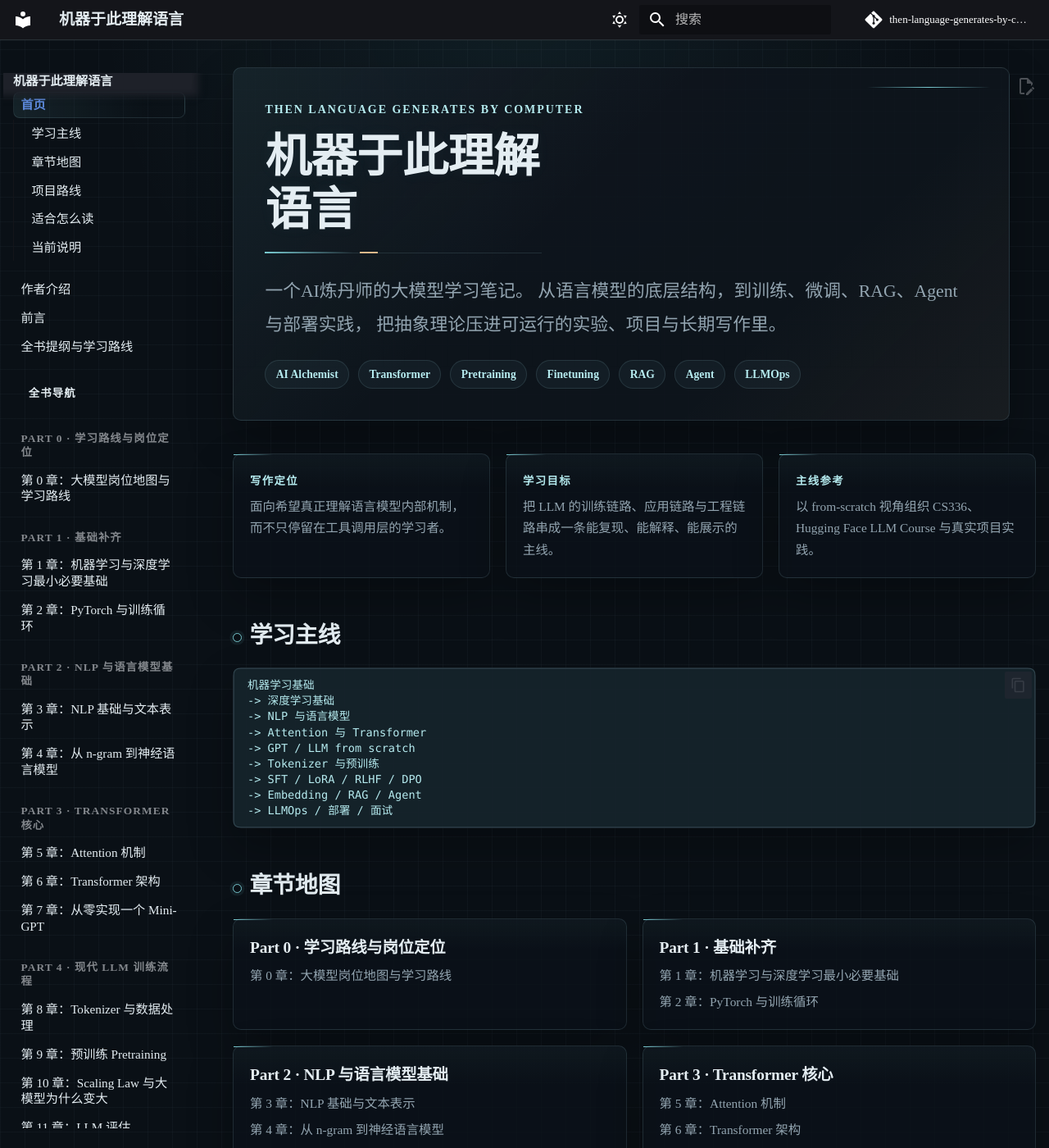
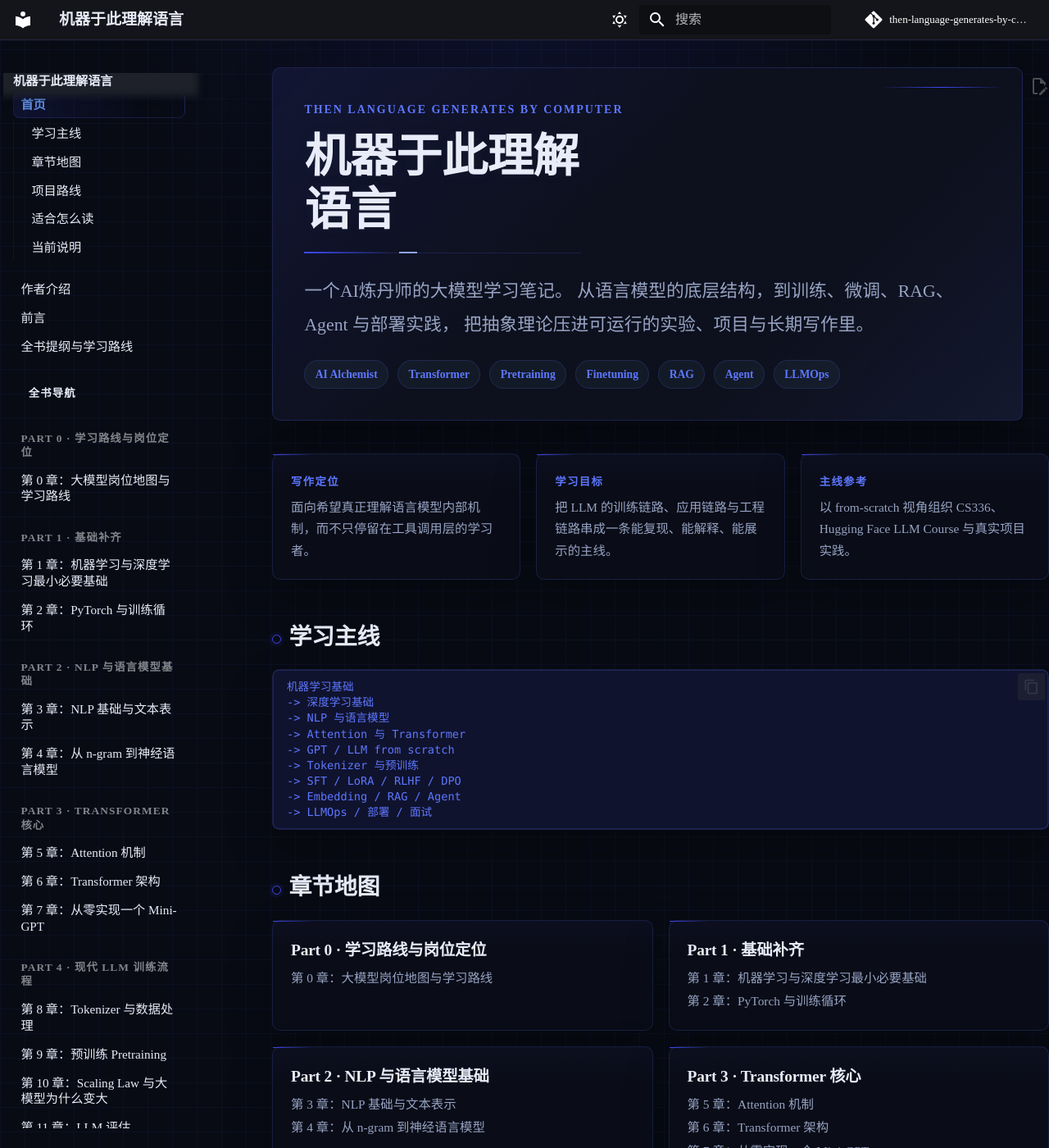
Before and after one commit to Ferris-Liu/LLM-Start-from-the-scratch, an MkDocs documentation site: the page built from docs/index.md, in a window 1280 px wide and 1400 px high. Shown: the whole window at 82% size. Built offline with MkDocs 1.6.1 and Material for MkDocs 9.7.7, drawn with Linux system fonts in a browser that asks for light colours; comment, search, counter and statistics services are not loaded.

Commit message:
update pages

```diff
--- a/docs/assets/stylesheets/extra.css
+++ b/docs/assets/stylesheets/extra.css
@@ -4,39 +4,39 @@
   --llm-font-display: "LXGW WenKai", "霞鹜文楷", "Noto Serif SC", serif;
   --llm-font-mono: "JetBrains Mono", "SFMono-Regular", Consolas, "Liberation Mono",
     monospace;
-  --llm-bg: #f5f7fa;
-  --llm-bg-soft: rgba(255, 255, 255, 0.74);
-  --llm-panel: rgba(255, 255, 255, 0.8);
-  --llm-panel-strong: rgba(255, 255, 255, 0.9);
-  --llm-border: rgba(50, 80, 98, 0.14);
-  --llm-grid: rgba(45, 99, 116, 0.045);
-  --llm-text: #16212a;
-  --llm-text-soft: #60707d;
-  --llm-accent: #63c7d0;
-  --llm-accent-strong: #2d8d98;
-  --llm-accent-warm: #d1a36d;
+  --llm-bg: #f5f7fb;
+  --llm-bg-soft: rgba(255, 255, 255, 0.78);
+  --llm-panel: rgba(255, 255, 255, 0.82);
+  --llm-panel-strong: rgba(255, 255, 255, 0.92);
+  --llm-border: rgba(32, 50, 88, 0.12);
+  --llm-grid: rgba(22, 47, 140, 0.04);
+  --llm-text: #111a2b;
+  --llm-text-soft: #5a687e;
+  --llm-accent: #3b57f4;
+  --llm-accent-strong: #1632be;
+  --llm-accent-warm: #5d77ff;
   --llm-shadow: 0 18px 44px rgba(14, 25, 34, 0.07);
 }
 
 [data-md-color-scheme="slate"] {
-  --llm-bg: #0a1016;
-  --llm-bg-soft: rgba(12, 18, 25, 0.8);
-  --llm-panel: rgba(12, 18, 25, 0.82);
-  --llm-panel-strong: rgba(14, 21, 28, 0.93);
-  --llm-border: rgba(137, 181, 194, 0.16);
-  --llm-grid: rgba(137, 181, 194, 0.045);
-  --llm-text: #e4edf2;
-  --llm-text-soft: #93a5b1;
-  --llm-accent: #79cad1;
-  --llm-accent-strong: #b5ebef;
-  --llm-accent-warm: #dcb88a;
+  --llm-bg: #080b14;
+  --llm-bg-soft: rgba(11, 14, 24, 0.82);
+  --llm-panel: rgba(11, 14, 24, 0.84);
+  --llm-panel-strong: rgba(14, 18, 30, 0.94);
+  --llm-border: rgba(82, 113, 255, 0.18);
+  --llm-grid: rgba(82, 113, 255, 0.05);
+  --llm-text: #e8ecf9;
+  --llm-text-soft: #97a4c4;
+  --llm-accent: #3f49f6;
+  --llm-accent-strong: #5d77ff;
+  --llm-accent-warm: #8fa3ff;
   --llm-shadow: 0 24px 54px rgba(0, 0, 0, 0.28);
 }
 
 html,
 body {
   background:
-    radial-gradient(circle at top center, rgba(99, 199, 208, 0.08), transparent 26rem),
+    radial-gradient(circle at top center, rgba(63, 73, 246, 0.1), transparent 24rem),
     linear-gradient(90deg, var(--llm-grid) 1px, transparent 1px),
     linear-gradient(var(--llm-grid) 1px, transparent 1px),
     var(--llm-bg);
@@ -70,13 +70,35 @@ select {
   margin-top: 0.8rem;
 }
 
+.md-content {
+  width: 100%;
+}
+
 .md-content__inner {
   padding-top: 0.6rem;
+  max-width: 50rem;
+  margin: 0 auto;
+}
+
+.md-content__inner:has(.llm-hero--book) {
+  max-width: 64rem;
 }
 
 @media screen and (min-width: 76.25em) {
   .md-grid {
-    max-width: 73rem;
+    max-width: 100%;
+  }
+
+  .md-main__inner {
+    display: grid;
+    grid-template-columns: 13rem minmax(0, 52rem);
+    justify-content: center;
+    gap: 2.4rem;
+  }
+
+  .md-sidebar--primary,
+  .md-content {
+    margin: 0;
   }
 
   .md-sidebar--primary {
@@ -84,7 +106,15 @@ select {
   }
 
   .md-sidebar--secondary {
-    width: 11.8rem;
+    display: none;
+  }
+
+  .md-content__inner {
+    max-width: 52rem;
+  }
+
+  .md-content__inner:has(.llm-hero--book) {
+    max-width: 68rem;
   }
 }
 
@@ -153,14 +183,14 @@ select {
 
 .md-nav__link:hover {
   border-color: var(--llm-border);
-  background: rgba(121, 202, 209, 0.06);
+  background: rgba(63, 73, 246, 0.06);
   color: var(--llm-accent-strong);
   transform: translateX(1px);
 }
 
 .md-nav__link--active {
   border-color: var(--llm-border);
-  background: linear-gradient(90deg, rgba(121, 202, 209, 0.1), transparent 82%);
+  background: linear-gradient(90deg, rgba(63, 73, 246, 0.12), transparent 82%);
   color: var(--llm-accent-strong);
   font-weight: 760;
 }
@@ -236,7 +266,7 @@ select {
   margin-right: 0.46rem;
   border: 1px solid var(--llm-accent);
   border-radius: 50%;
-  box-shadow: 0 0 0 0.18rem rgba(121, 202, 209, 0.08);
+  box-shadow: 0 0 0 0.18rem rgba(63, 73, 246, 0.08);
   content: "";
   vertical-align: 0.02rem;
 }
@@ -260,7 +290,7 @@ select {
   padding: 0.55rem 0 0.55rem 1rem;
   border-left: 2px solid var(--llm-accent);
   color: var(--llm-text-soft);
-  background: linear-gradient(90deg, rgba(121, 202, 209, 0.07), transparent 70%);
+  background: linear-gradient(90deg, rgba(63, 73, 246, 0.07), transparent 70%);
 }
 
 .md-typeset code,
@@ -273,7 +303,7 @@ select {
 .md-typeset code {
   border: 1px solid var(--llm-border);
   border-radius: 0.28rem;
-  background: rgba(121, 202, 209, 0.08);
+  background: rgba(63, 73, 246, 0.08);
   color: var(--llm-accent-strong);
   font-size: 0.81em;
 }
@@ -298,7 +328,7 @@ select {
   border: 1px solid var(--llm-border);
   border-radius: 0.5rem;
   background:
-    linear-gradient(180deg, rgba(121, 202, 209, 0.045), transparent 28%),
+    linear-gradient(180deg, rgba(63, 73, 246, 0.04), transparent 28%),
     var(--llm-panel);
   box-shadow: var(--llm-shadow);
 }
@@ -321,7 +351,7 @@ select {
 }
 
 .md-typeset table:not([class]) th {
-  background: rgba(121, 202, 209, 0.12);
+  background: rgba(63, 73, 246, 0.1);
   color: var(--llm-accent-strong);
   font-weight: 760;
 }
@@ -333,7 +363,7 @@ select {
 }
 
 .md-typeset table:not([class]) tr:hover td {
-  background: rgba(121, 202, 209, 0.055);
+  background: rgba(63, 73, 246, 0.05);
 }
 
 .md-footer {
@@ -349,8 +379,8 @@ select {
   border: 1px solid var(--llm-border);
   border-radius: 0.5rem;
   background:
-    linear-gradient(135deg, rgba(121, 202, 209, 0.08), transparent 42%),
-    linear-gradient(315deg, rgba(209, 163, 109, 0.06), transparent 30%),
+    linear-gradient(135deg, rgba(63, 73, 246, 0.1), transparent 42%),
+    linear-gradient(315deg, rgba(93, 119, 255, 0.08), transparent 30%),
     var(--llm-panel-strong);
   box-shadow: var(--llm-shadow);
 }
@@ -442,15 +472,15 @@ select {
 }
 
 .llm-highlight-grid {
-  grid-template-columns: repeat(auto-fit, minmax(12rem, 1fr));
+  grid-template-columns: repeat(3, minmax(0, 1fr));
 }
 
 .llm-path-grid {
-  grid-template-columns: repeat(auto-fit, minmax(16rem, 1fr));
+  grid-template-columns: repeat(2, minmax(0, 1fr));
 }
 
 .llm-card-grid {
-  grid-template-columns: repeat(auto-fit, minmax(14rem, 1fr));
+  grid-template-columns: repeat(2, minmax(0, 1fr));
 }
 
 .llm-card,
@@ -458,7 +488,7 @@ select {
 .llm-path-card {
   position: relative;
   min-height: 100%;
-  padding: 1rem;
+  padding: 1.05rem 1.1rem;
 }
 
 .llm-card::before,
@@ -491,6 +521,10 @@ select {
   line-height: 1.7;
 }
 
+.llm-path-card p + p {
+  margin-top: 0.1rem;
+}
+
 .llm-highlight__label {
   color: var(--llm-accent-strong);
   font-size: 0.67rem;
@@ -510,7 +544,7 @@ select {
   padding: 0.08rem 0.46rem;
   border: 1px solid var(--llm-border);
   border-radius: 999px;
-  background: rgba(121, 202, 209, 0.06);
+  background: rgba(63, 73, 246, 0.08);
   color: var(--llm-accent-strong);
   font-size: 0.64rem;
   font-weight: 760;
@@ -538,4 +572,10 @@ select {
     max-width: none;
     font-size: 2.28rem;
   }
+
+  .llm-highlight-grid,
+  .llm-path-grid,
+  .llm-card-grid {
+    grid-template-columns: 1fr;
+  }
 }
```
